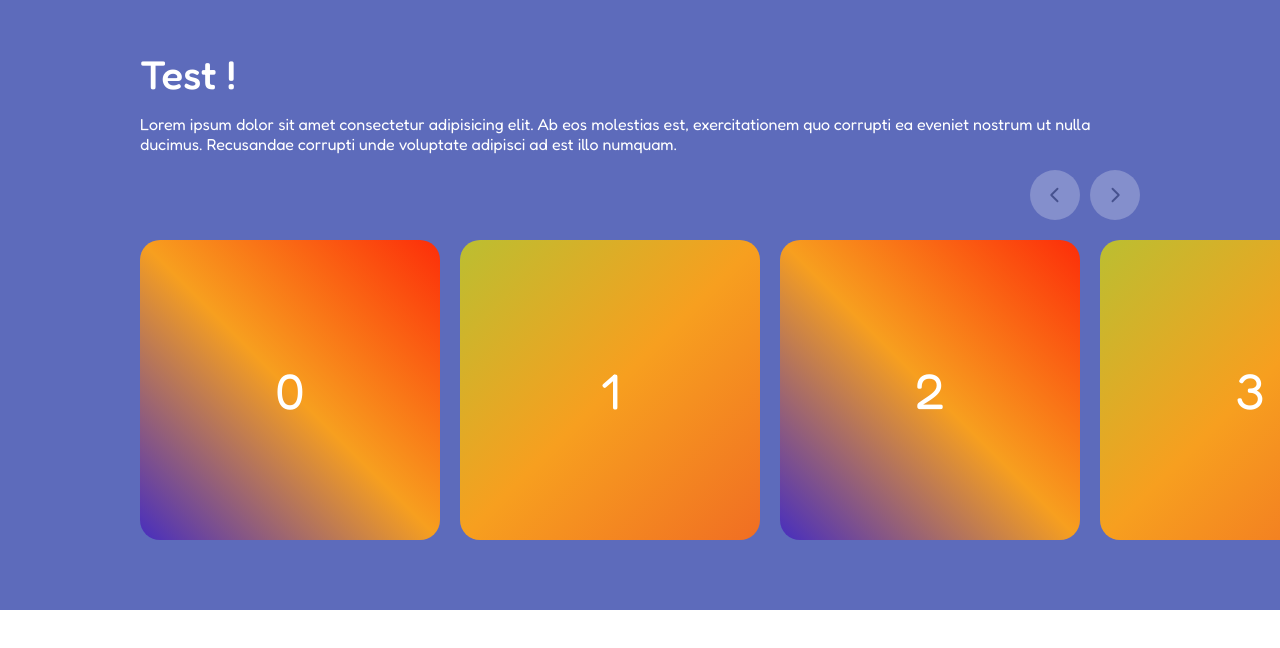
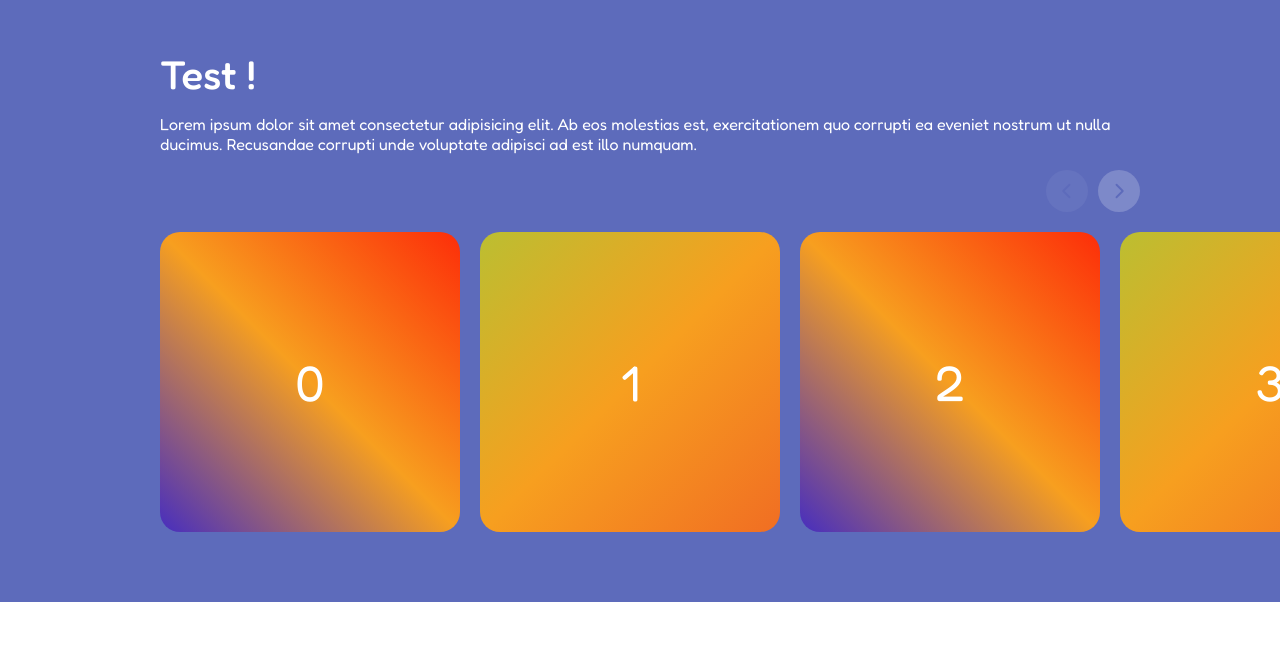
Before and after one commit to anthonyjeamme/ajeamme.dev, a Next.js app: page / in a window 1280 px wide. Shown: the top 648 px of the page. Built offline with nearby package versions, Linux system fonts and the light colour scheme.

Commit message:
Enhance Slider UX

```diff
--- a/src/Pages/PageHome/PageHome.module.scss
+++ b/src/Pages/PageHome/PageHome.module.scss
@@ -16,6 +16,7 @@
       width: 1000px;
       margin: 0 auto;
       max-width: 100%;
+      padding: 0 20px;
     }
   }
 }
@@ -26,8 +27,18 @@
   & > .scroller {
     overflow-x: auto;
 
+    .filler {
+      & > div {
+        width: calc(max((100vw - 1000px + 40px) / 2 + 1000px - 300px, 20px));
+      }
+
+      @media (max-width: 1000px) {
+        display: none;
+      }
+    }
+
     @media (pointer: fine) {
-      overflow-x: hidden;
+      // overflow-x: hidden;
     }
 
     scroll-snap-type: x mandatory;
@@ -37,15 +48,28 @@
       height: 0;
     }
 
+    @media (pointer: fine) {
+      &::-webkit-scrollbar {
+        height: 12px;
+        background-color: rgba(white, 0.1);
+      }
+
+      &::-webkit-scrollbar-thumb {
+        background-color: rgba(white, 0.2);
+        border-radius: 4px;
+        cursor: pointer;
+
+        &:hover {
+          background-color: rgba(white, 0.4);
+        }
+      }
+    }
+
     & > div {
       display: flex;
       gap: 20px;
       padding: 20px 0;
-      padding-left: calc((100vw - 1000px) / 2);
-
-      @media (max-width: 1000px) {
-        padding-left: 20px;
-      }
+      padding-left: calc(max((100vw - 1000px + 40px) / 2, 20px));
     }
   }
 }
@@ -63,8 +87,8 @@
   }
 
   & > button {
-    height: 50px;
-    width: 50px;
+    height: 42px;
+    width: 42px;
     border-radius: 50px;
     cursor: pointer;
     border: 0;
@@ -72,14 +96,50 @@
     align-items: center;
     justify-content: center;
     font-size: 20px;
-    background-color: rgba(white, 0.6);
-    color: var(--dark);
+    background-color: rgba(white, 0.5);
+    color: var(--primary);
     opacity: 0.4;
-    transition: opacity 250ms;
+    transition: opacity 250ms, transform 150ms;
     margin-left: 10px;
 
+    position: relative;
+
+    &::after {
+      content: "";
+      position: absolute;
+      top: 0;
+      left: 0;
+      right: 0;
+      bottom: 0;
+      background-color: white;
+      border-radius: 100px;
+      transition: transform 150ms, opacity 250ms;
+      opacity: 0;
+    }
+
+    & > svg {
+      position: relative;
+      z-index: 2;
+    }
+
     &:hover {
+      opacity: 0.6;
+    }
+
+    &:active {
       opacity: 1;
+      transform: scale(0.95);
+
+      &::after {
+        // opacity: 0.1;
+        // transform: scale(1.4);
+      }
+    }
+
+    &.disabled {
+      opacity: 0.1;
+      cursor: default;
+      pointer-events: none;
     }
   }
 
@@ -89,14 +149,9 @@
 }
 
 .SliderItem {
-  scroll-margin-left: calc((100vw - 1000px) / 2);
-  @media (max-width: 1000px) {
-    scroll-margin-left: 20px;
-  }
+  scroll-margin-left: max((100vw - 1000px + 40px) / 2, 20px);
 
-  @media (pointer: coarse) {
-    scroll-snap-align: start;
-  }
+  scroll-snap-align: start;
 
   border-radius: 26px;
 
--- a/src/Pages/PageHome/PageHome.tsx
+++ b/src/Pages/PageHome/PageHome.tsx
@@ -1,5 +1,5 @@
 import { ArrowLeft, ArrowRight, CaretLeft, CaretRight } from "phosphor-react";
-import { useRef, useState } from "react";
+import { useEffect, useRef, useState } from "react";
 import styles from "./PageHome.module.scss";
 
 export const PageHome = () => {
@@ -15,6 +15,7 @@ export const PageHome = () => {
     { id: 8 },
     { id: 9 },
     { id: 10 },
+    { id: 11 },
   ];
 
   return (
@@ -49,8 +50,6 @@ const Slider = ({ items }: { items: any[] }) => {
   const scrollToIndex = (index: number) => {
     if (!scrollerRef.current) return;
 
-    console.log("Scroll to ", index);
-
     const elements = Array.from<HTMLDivElement>(
       scrollerRef.current.querySelectorAll(`.${styles["SliderItem"]}`)
     );
@@ -62,8 +61,6 @@ const Slider = ({ items }: { items: any[] }) => {
     });
   };
 
-  const scrollOffset = 3;
-
   const getScrollOffset = () => {
     if (window.innerWidth < 250 * 3) return 1;
     if (window.innerWidth < 250 * 4) return 2;
@@ -71,13 +68,42 @@ const Slider = ({ items }: { items: any[] }) => {
     return 3;
   };
 
+  const handleScroll = () => {
+    if (!scrollerRef.current) return;
+
+    const elements = Array.from<HTMLDivElement>(
+      scrollerRef.current.querySelectorAll(`.${styles["SliderItem"]}`)
+    );
+
+    const leftLine = Math.max(0, (window.innerWidth - 1000) / 2);
+
+    for (let i = 0; i < elements.length; i++) {
+      const element = elements[i];
+
+      if (element.getBoundingClientRect().left >= leftLine) {
+        setCurrentIndex(i);
+        return;
+      }
+    }
+  };
+
+  useEffect(() => {
+    if (!scrollerRef.current) return;
+    scrollerRef.current.addEventListener("scroll", handleScroll);
+
+    return () => {
+      if (!scrollerRef.current) return;
+      scrollerRef.current.removeEventListener("scroll", handleScroll);
+    };
+  }, []);
+
   return (
     <div className={styles["Slider"]}>
       <div className={styles["control"]}>
         <button
+          className={currentIndex === 0 ? styles["disabled"] : ""}
           onClick={() => {
             const index = Math.max(0, currentIndex - getScrollOffset());
-            setCurrentIndex(index);
             scrollToIndex(index);
           }}
         >
@@ -85,12 +111,14 @@ const Slider = ({ items }: { items: any[] }) => {
         </button>
 
         <button
+          className={
+            currentIndex === items.length - 1 ? styles["disabled"] : ""
+          }
           onClick={() => {
             const index = Math.min(
               currentIndex + getScrollOffset(),
               items.length - 1
             );
-            setCurrentIndex(index);
             scrollToIndex(index);
           }}
         >
@@ -108,8 +136,8 @@ const Slider = ({ items }: { items: any[] }) => {
             />
           ))}
 
-          <div>
-            <div style={{ width: "100vw" }}></div>
+          <div className={styles["filler"]}>
+            <div></div>
           </div>
         </div>
       </div>
@@ -118,9 +146,7 @@ const Slider = ({ items }: { items: any[] }) => {
 };
 
 const SliderItem = ({ item, focus }: any) => (
-  <div
-    className={`${styles["SliderItem"]}${focus ? ` ${styles["focus"]}` : ""}`}
-  >
+  <div className={styles["SliderItem"]}>
     <div
       style={{
         backgroundImage: "",
```
